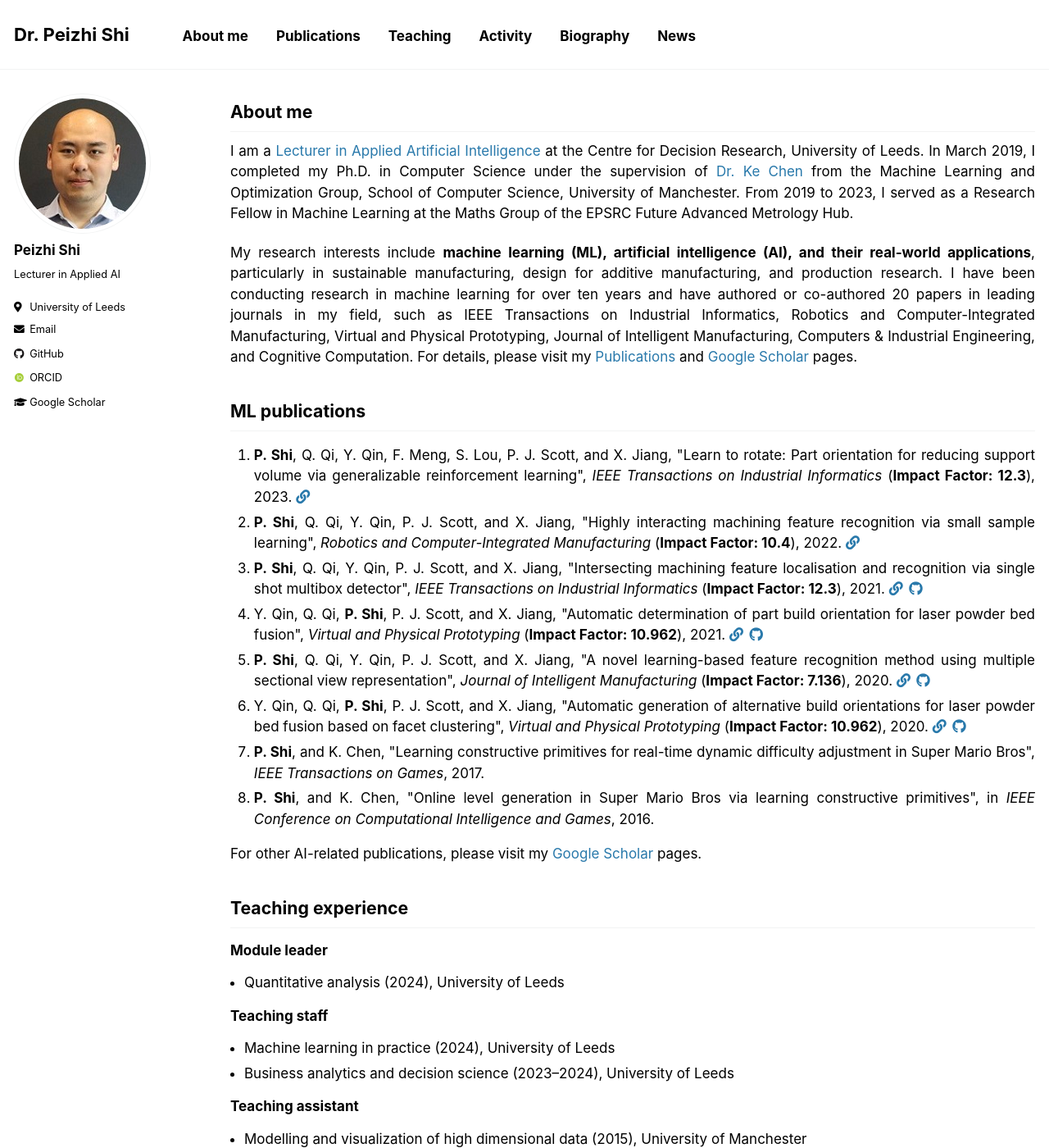
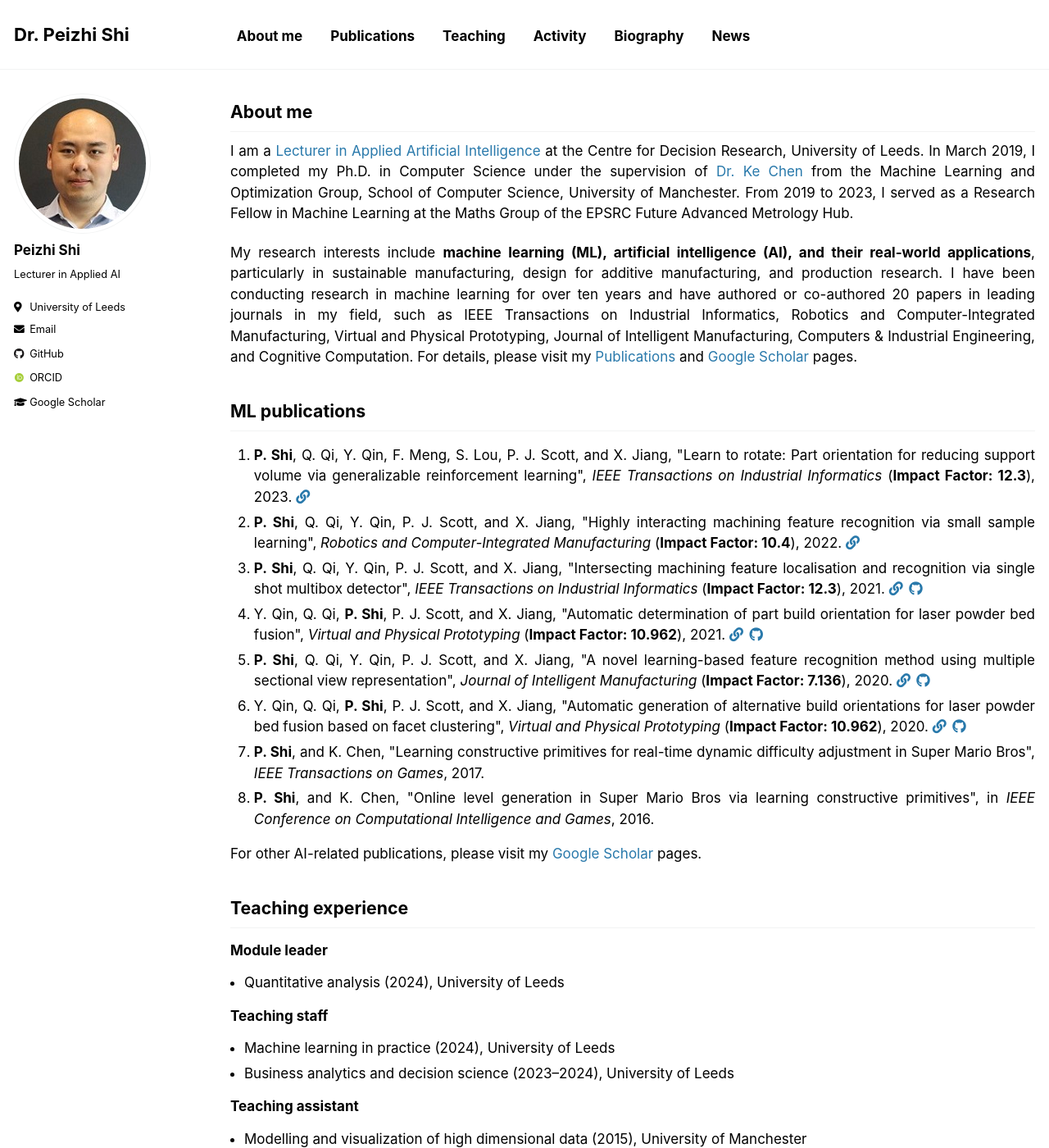
Before and after one commit to PeizhiShi/peizhishi.github.io, a Jekyll site: the page built from _pages/index.md, in a window 1280 px wide and 1400 px high. Shown: the whole window at 82% size. Built offline with Jekyll 4.4.1, drawn with Linux system fonts in a browser that asks for light colours; some web fonts are replaced; our own code applies the rules of GitHub Pages for plain Markdown files.

Commit message:
Update _masthead.scss

```diff
--- a/_sass/_masthead.scss
+++ b/_sass/_masthead.scss
@@ -57,14 +57,13 @@
 
   &--lg {
     font-size: 130%;
-    padding-right: 0.2em;
 
     @include breakpoint($large) {
-      padding-right: 4.4em;
+      padding-right: 1.4em;
     }
 
     @include breakpoint($medium) {
-      padding-right: 1.4em;
+      padding-right: 4.4em;
     }
 
   }
```
